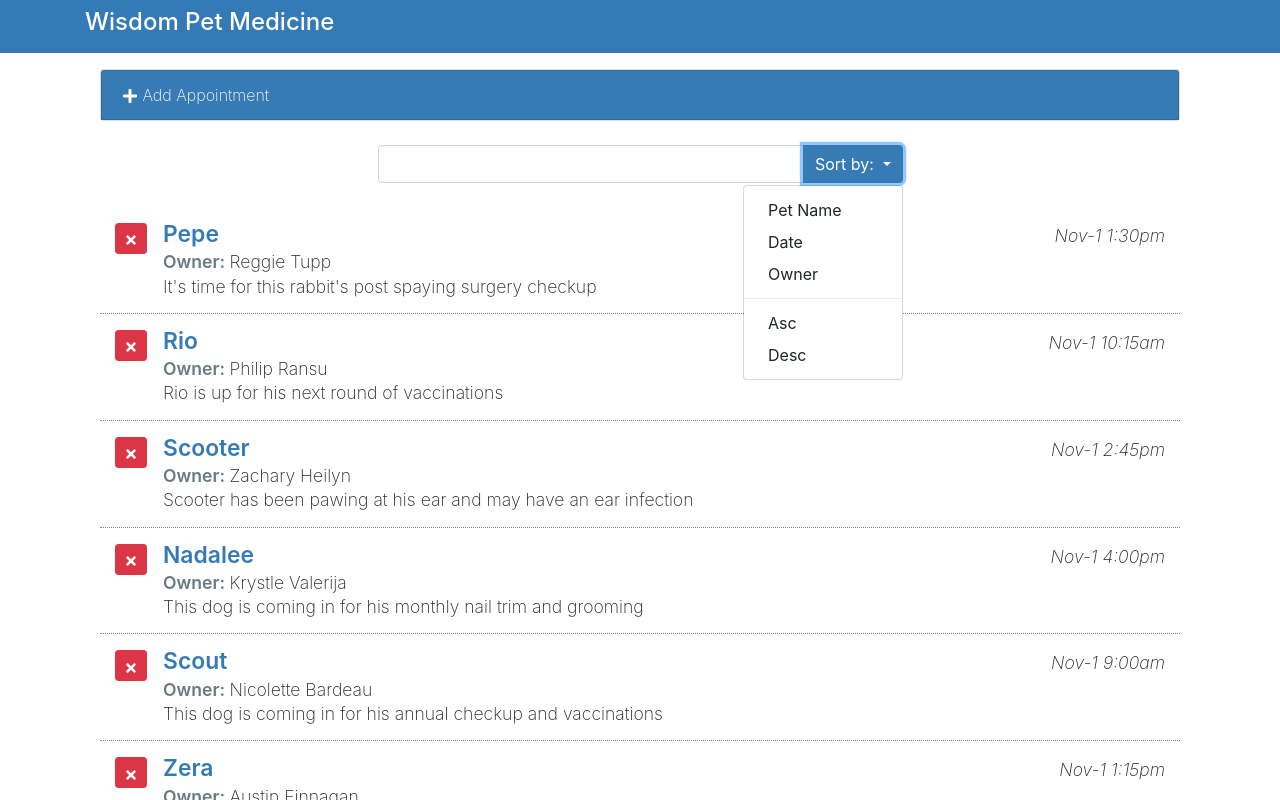
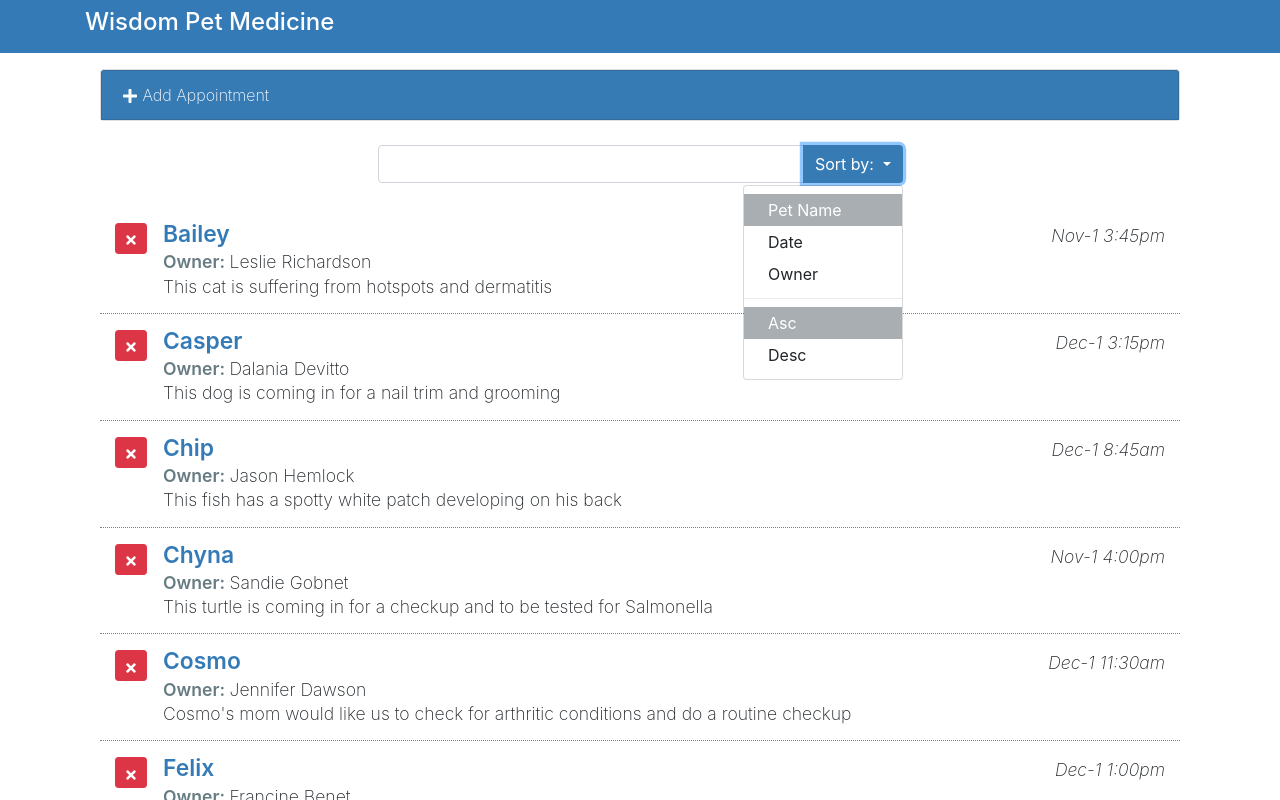
Before and after one commit to LinaSachuk/react-interface, a React (Create React App) app in the folder reactinterface/: page / in a window 1280 px wide. Both pictures are taken after a click on the button "Sort by:". Shown: the top 800 px of the page. Built offline with nearby package versions, Linux system fonts and the light colour scheme.

Commit message:
add filter

```diff
--- a/reactinterface/src/component/App.js
+++ b/reactinterface/src/component/App.js
@@ -13,16 +13,26 @@ class App extends Component {
     this.state = {
       myAppointments: [],
       formDisplay: false,
+      orderBy: 'petName',
+      orderDir: 'asc',
       lastIndex: 0
     };
     this.deleteAppointment = this.deleteAppointment.bind(this);
     this.toggleForm = this.toggleForm.bind(this);
     this.addAppointment = this.addAppointment.bind(this);
+    this.changeOrder = this.changeOrder.bind(this);
   }
 
   toggleForm() {
     this.setState({
       formDisplay: !this.state.formDisplay
+    });
+  }
+
+  changeOrder(order, dir) {
+    this.setState({
+      orderBy: order,
+      orderDir: dir
     });
   }
 
@@ -61,6 +71,25 @@ class App extends Component {
   }
 
   render() {
+    let order;
+    let filteredApts = this.state.myAppointments;
+    if (this.state.orderDir === 'asc') {
+      order = 1;
+    } else {
+      order = -1;
+    }
+
+    filteredApts.sort((a, b) => {
+      if (
+        a[this.state.orderBy].toLowerCase() <
+        b[this.state.orderBy].toLowerCase()
+      ) {
+        return -1 * order;
+      } else {
+        return 1 * order;
+      }
+    });
+
     return (
       <main className="page bg-white" id="petratings">
         <div className="container">
@@ -72,9 +101,13 @@ class App extends Component {
                   toggleForm={this.toggleForm}
                   addAppointment={this.addAppointment}
                 />
-                <SearchAppointments />
+                <SearchAppointments
+                  orderBy={this.state.orderBy}
+                  orderDir={this.state.orderDir}
+                  changeOrder={this.changeOrder}
+                />
                 <ListAppointments
-                  appointments={this.state.myAppointments}
+                  appointments={filteredApts}
                   deleteAppointment={this.deleteAppointment}
                 />
               </div>
--- a/reactinterface/src/component/SearchAppointments.js
+++ b/reactinterface/src/component/SearchAppointments.js
@@ -24,20 +24,65 @@ class SearchAppointments extends Component {
                             </button>
 
                             <div className="sort-menu dropdown-menu dropdown-menu-right">
-                                <button className="sort-by dropdown-item" href="#">
+                                <button
+                                    className={
+                                        'sort-by dropdown-item ' +
+                                        (this.props.orderBy === 'petName' ? 'active' : '')
+                                    }
+                                    onClick={e =>
+                                        this.props.changeOrder('petName', this.props.orderDir)
+                                    }
+                                    href="#"
+                                >
                                     Pet Name
                 </button>
-                                <button className="sort-by dropdown-item" href="#">
+                                <button
+                                    className={
+                                        'sort-by dropdown-item ' +
+                                        (this.props.orderBy === 'aptDate' ? 'active' : '')
+                                    }
+                                    onClick={e =>
+                                        this.props.changeOrder('aptDate', this.props.orderDir)
+                                    }
+                                    href="#"
+                                >
                                     Date
                 </button>
-                                <button className="sort-by dropdown-item" href="#">
+                                <button
+                                    className={
+                                        'sort-by dropdown-item ' +
+                                        (this.props.orderBy === 'ownerName' ? 'active' : '')
+                                    }
+                                    onClick={e =>
+                                        this.props.changeOrder('ownerName', this.props.orderDir)
+                                    }
+                                    href="#"
+                                >
                                     Owner
                 </button>
                                 <div role="separator" className="dropdown-divider" />
-                                <button className="sort-by dropdown-item" href="#">
+                                <button
+                                    className={
+                                        'sort-by dropdown-item ' +
+                                        (this.props.orderDir === 'asc' ? 'active' : '')
+                                    }
+                                    onClick={e =>
+                                        this.props.changeOrder(this.props.orderBy, 'asc')
+                                    }
+                                    href="#"
+                                >
                                     Asc
                 </button>
-                                <button className="sort-by dropdown-item" href="#">
+                                <button
+                                    className={
+                                        'sort-by dropdown-item ' +
+                                        (this.props.orderDir === 'desc' ? 'active' : '')
+                                    }
+                                    onClick={e =>
+                                        this.props.changeOrder(this.props.orderBy, 'desc')
+                                    }
+                                    href="#"
+                                >
                                     Desc
                 </button>
                             </div>
```
